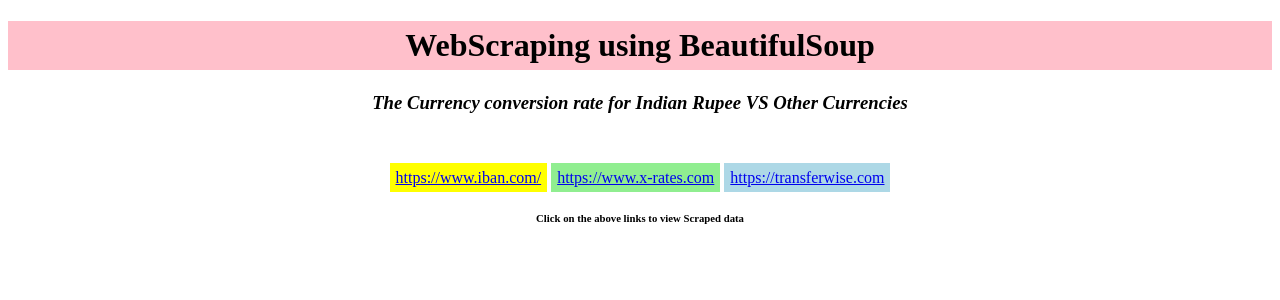
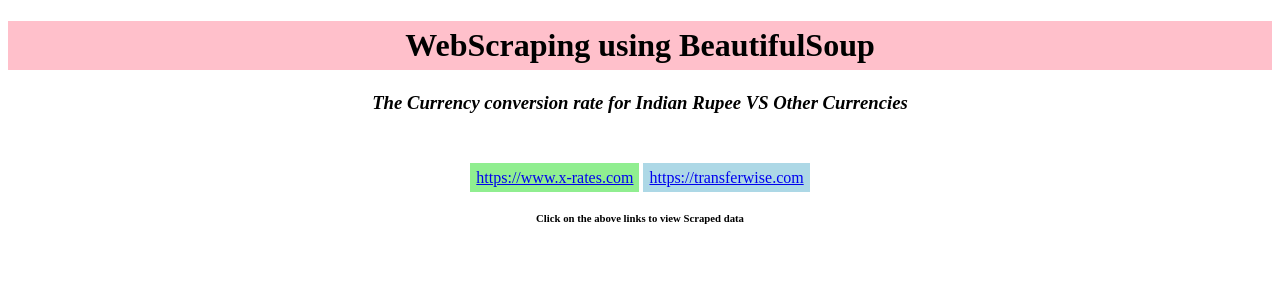
Before and after one commit to prettyquail/Web-Scraping, a Django app: page / in a window 1280 px wide. Shown: the top 300 px of the page. Run offline with Django 3.2, Linux system fonts and the light colour scheme.

Commit message:
Update main.html

```diff
--- a/ExchangeRates/templates/ExchangeRates/main.html
+++ b/ExchangeRates/templates/ExchangeRates/main.html
@@ -6,7 +6,7 @@
 <body>
 <center><h1 style="background:pink;padding:6px">WebScraping using BeautifulSoup</h1>
 	<h3><i>The Currency conversion rate for Indian Rupee VS Other Currencies</i></h3><br><br>
-	<a href="{% url 'index' %}" style="background:yellow;padding:6px;">https://www.iban.com/</a>
+<!-- 	<a href="{% url 'index' %}" style="background:yellow;padding:6px;">https://www.iban.com/</a> -->
 <a href="{% url 'indextwo' %}" style="background:lightgreen;padding:6px">https://www.x-rates.com</a>
 <a href="{% url 'indexthree' %}" style="background:lightblue;padding: 6px">https://transferwise.com</a>
 <br>
```
